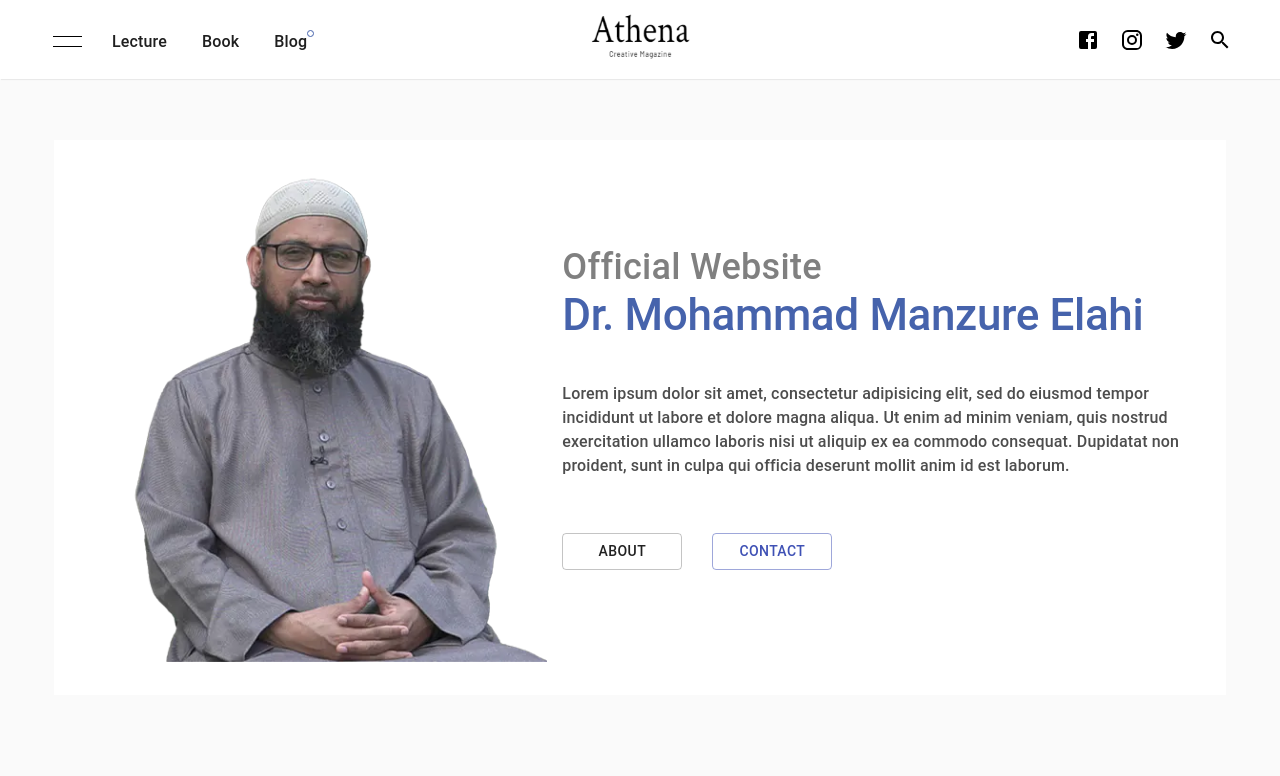
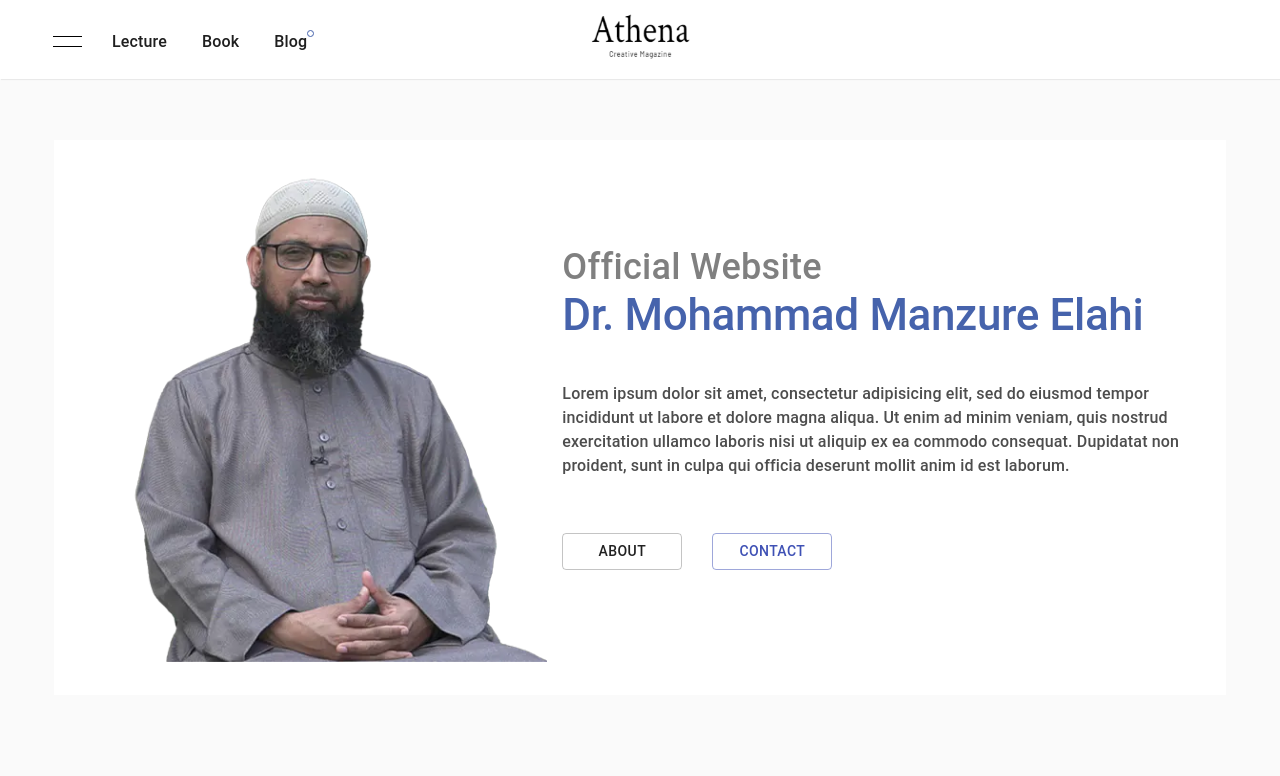
Before and after one commit to dev2-dit/deeni_blog, a Next.js app: page / in a window 1280 px wide. Shown: the top 776 px of the page. Built offline with nearby package versions, Linux system fonts and the light colour scheme.

Commit message:
share icon remove

```diff
--- a/components/base/appbar.js
+++ b/components/base/appbar.js
@@ -72,12 +72,12 @@ export default function TopAppBar() {
                                 </Link>
                             </Grid>
                             <Grid item xs={4}>
-                                <div style={{display:'flex',justifyContent:'flex-end'}}>
-                                        <FacebookIcon className='icons menu-icons'/>
-                                        <InstagramIcon className='icons menu-icons'/>
-                                        <TwitterIcon className='icons menu-icons'/>
-                                        <SearchIcon className='icons menu-icons' />
-                                </div>
+                                {/*<div style={{display:'flex',justifyContent:'flex-end'}}>*/}
+                                {/*        <FacebookIcon className='icons menu-icons'/>*/}
+                                {/*        <InstagramIcon className='icons menu-icons'/>*/}
+                                {/*        <TwitterIcon className='icons menu-icons'/>*/}
+                                {/*        <SearchIcon className='icons menu-icons' />*/}
+                                {/*</div>*/}
                             </Grid>
                         </Grid>
                    </Toolbar>
```
